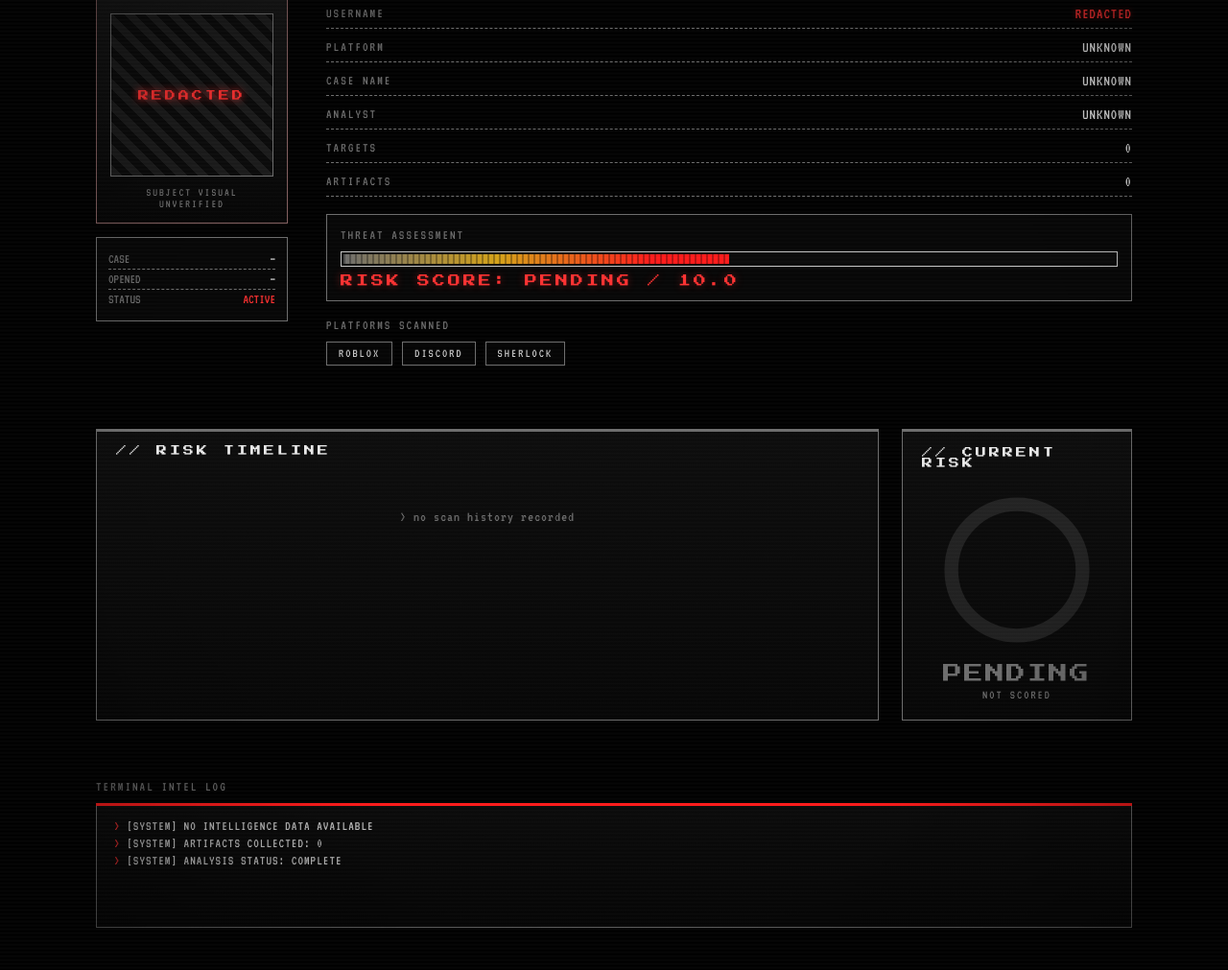
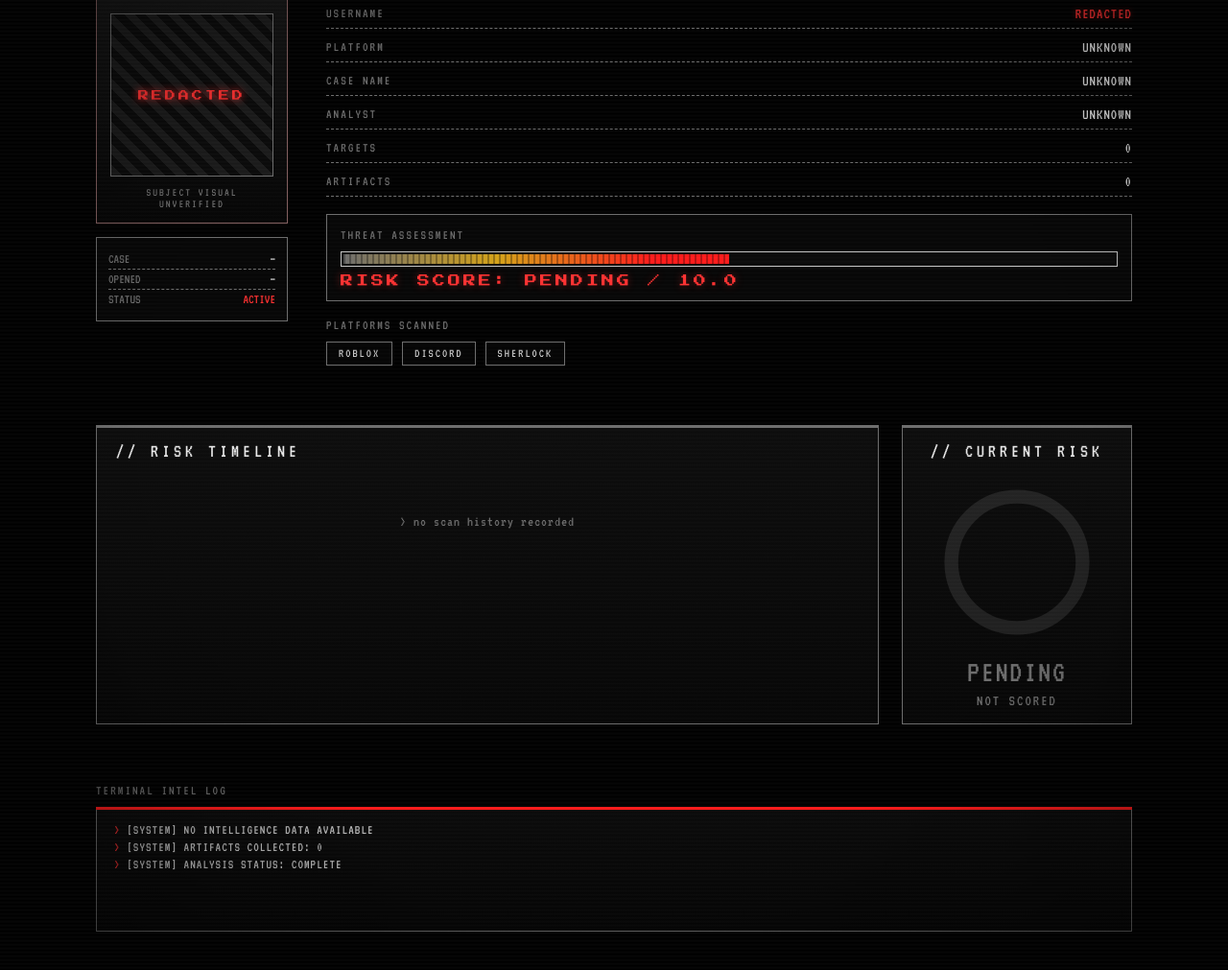
Before and after one commit to Mecapixel/whisperward-osint, a FastAPI app: page /case/1 in a window 1280 px wide. Shown: the part 117-1128 px from the top of the page at 96% size. Run offline with FastAPI, Linux system fonts and the light colour scheme; data that the repository does not hold is empty; some libraries are stand-ins or nearby versions.

Commit message:
M6: case-detail font readability pass — legible mono titles, word-break on long values

```diff
--- a/webapp/templates/case_detail.html
+++ b/webapp/templates/case_detail.html
@@ -29,9 +29,9 @@
       .subject-meta-block .meta-row .lbl { color: var(--silver-dim); }
       .subject-meta-block .meta-row .val { color: var(--silver-bright); }
       .dossier-right { display: flex; flex-direction: column; gap: 4px; }
-      .data-field { display: flex; justify-content: space-between; align-items: center; padding: 7px 0; border-bottom: 1px dashed var(--silver-dim); font-family: var(--font-mono); }
-      .field-label { font-family: var(--font-mono); font-size: 14px; color: var(--silver-dim); letter-spacing: 2px; text-transform: uppercase; }
-      .field-value { font-family: var(--font-mono); font-size: 16px; color: var(--silver-bright); letter-spacing: 1px; }
+      .data-field { display: flex; justify-content: space-between; align-items: center; gap: 16px; padding: 7px 0; border-bottom: 1px dashed var(--silver-dim); font-family: var(--font-mono); }
+      .field-label { font-family: var(--font-mono); font-size: 14px; color: var(--silver-dim); letter-spacing: 2px; text-transform: uppercase; flex-shrink: 0; }
+      .field-value { font-family: var(--font-mono); font-size: 16px; color: var(--silver-bright); letter-spacing: 1px; text-align: right; word-break: break-word; overflow-wrap: anywhere; }
       .field-value.redacted { color: var(--red-glow); text-shadow: 0 0 6px rgba(255, 48, 48, 0.4); }
       .threat-section { margin-top: 14px; padding: 14px; border: 1px solid var(--silver-dim); background: rgba(10, 10, 10, 0.6); }
       .threat-section .field-label { display: block; margin-bottom: 10px; }
@@ -54,13 +54,13 @@
       .risk-viz-section { margin-top: 22px; grid-column: 1 / -1; display: grid; grid-template-columns: 1fr 240px; gap: 24px; }
       .risk-panel { border: 1px solid var(--silver-dim); background: linear-gradient(180deg, rgba(20,20,20,0.6) 0%, rgba(10,10,10,0.6) 100%); padding: 16px 20px; position: relative; }
       .risk-panel::before { content: ""; position: absolute; top: -1px; left: -1px; right: -1px; height: 3px; background: var(--silver-dim); }
-      .risk-panel-title { font-family: var(--font-display); font-size: 11px; color: var(--silver-bright); letter-spacing: 3px; margin-bottom: 16px; }
+      .risk-panel-title { font-family: var(--font-mono); font-size: 20px; color: var(--silver-bright); letter-spacing: 4px; margin-bottom: 16px; white-space: nowrap; text-transform: uppercase; }
       .timeline-svg { width: 100%; height: 180px; display: block; }
       .timeline-empty { font-family: var(--font-mono); font-size: 15px; color: var(--silver-dim); letter-spacing: 1px; padding: 40px 0; text-align: center; }
       .gauge-wrap { display: flex; flex-direction: column; align-items: center; justify-content: center; }
       .gauge-svg { width: 180px; height: 180px; }
-      .gauge-readout { font-family: var(--font-display); font-size: 20px; letter-spacing: 2px; margin-top: 8px; }
-      .gauge-tier { font-family: var(--font-mono); font-size: 13px; letter-spacing: 2px; margin-top: 6px; color: var(--silver-dim); }
+      .gauge-readout { font-family: var(--font-mono); font-size: 32px; letter-spacing: 2px; margin-top: 8px; }
+      .gauge-tier { font-family: var(--font-mono); font-size: 16px; letter-spacing: 2px; margin-top: 6px; color: var(--silver-dim); white-space: nowrap; }
       body { overflow-y: auto !important; }
     </style>
 </head>
```
